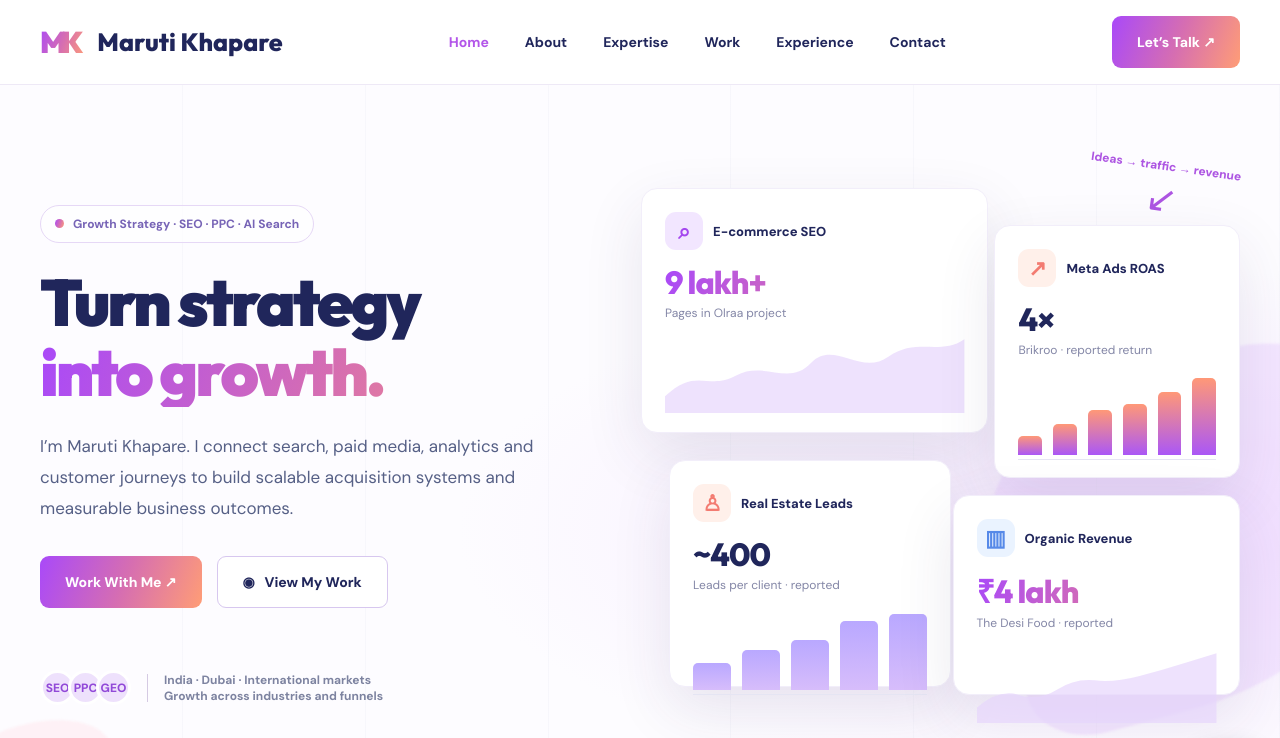
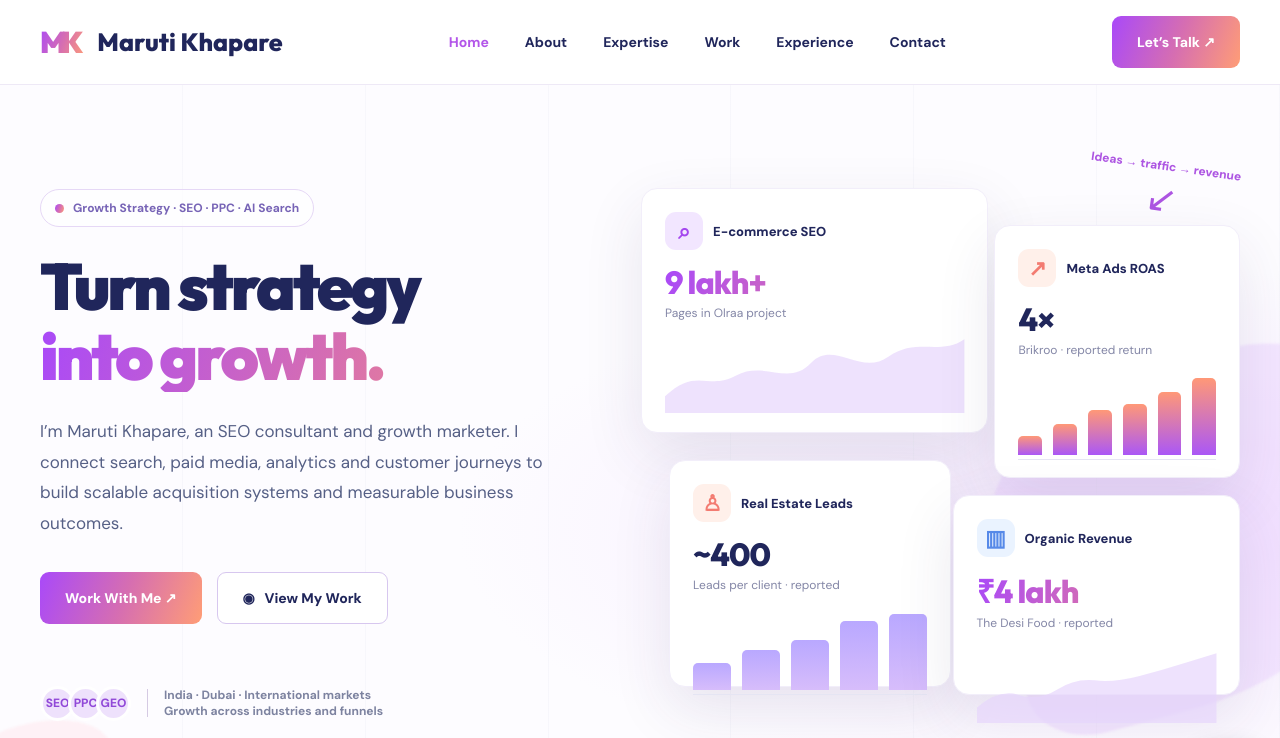
Before and after one commit to MarutiKhapar/portfoliok, a Next.js app: page / in a window 1280 px wide. Shown: the top 738 px of the page. Built offline with nearby package versions, Linux system fonts and the light colour scheme.

Commit message:
Align portfolio metadata and copy with page search intent

```diff
--- a/app/components/home/Hero.js
+++ b/app/components/home/Hero.js
@@ -13,7 +13,7 @@ export default function Hero() {
           </h1>
           <p className="lead">
             {
-              "I’m Maruti Khapare. I connect search, paid media, analytics and customer journeys to build scalable acquisition systems and measurable business outcomes."
+              "I’m Maruti Khapare, an SEO consultant and growth marketer. I connect search, paid media, analytics and customer journeys to build scalable acquisition systems and measurable business outcomes."
             }
           </p>
           <div className="cta-row">
```
